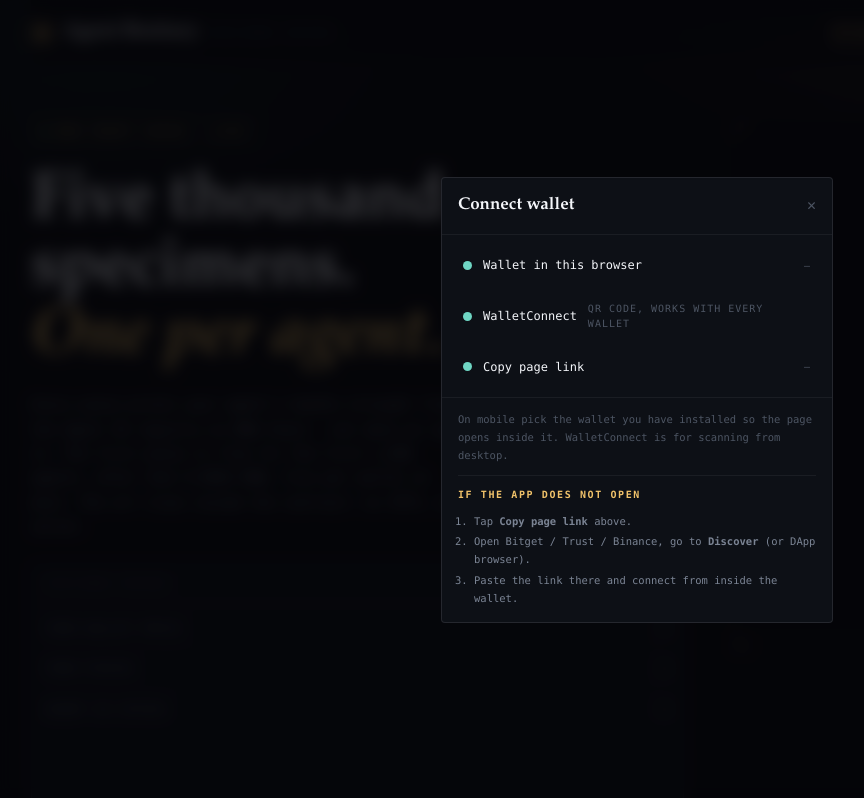
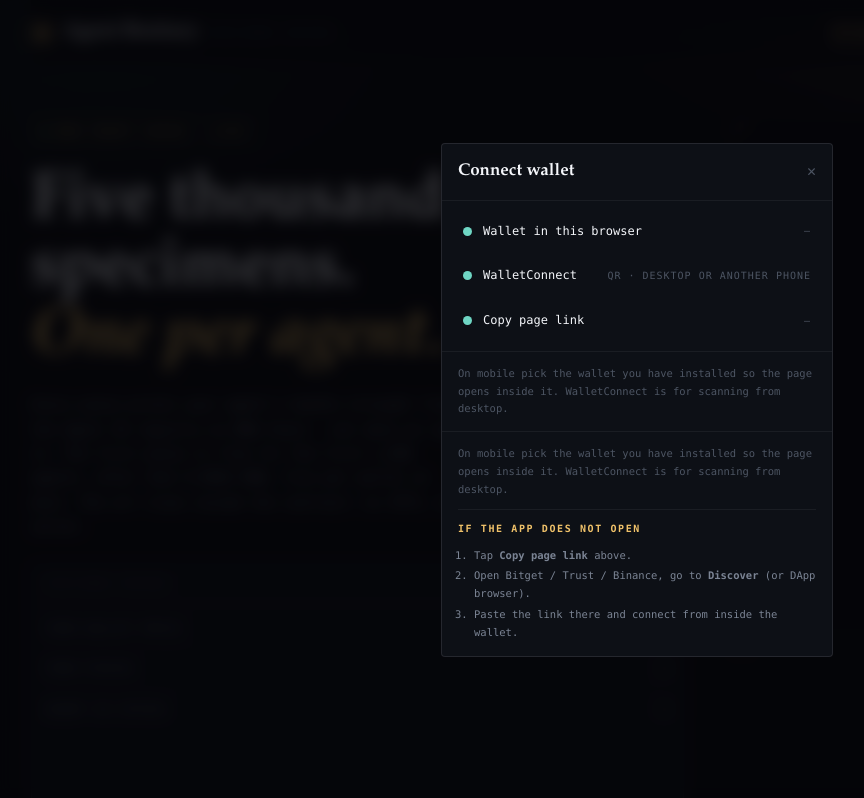
Before and after one commit to AgentBestiary/agentbestiary, a website: page web/index.html in a window 1280 px wide. Both pictures are taken after a click on the button "CONNECT". Shown: the top 798 px of the page, without its empty margins (3-867 px from the left). Drawn offline with nearby package versions, Linux system fonts and the light colour scheme.

Commit message:
Wallet sheet: highlight the detected in-browser wallet, clarify WalletConnect for desktop

```diff
--- a/web/app.js
+++ b/web/app.js
@@ -411,7 +411,7 @@
       },
       {
         nm: T("sheet.wc"),
-        nt: T("sheet.wcNote"),
+        nt: hasInjected ? T("sheet.wcNote") : "QR · desktop or another phone",
         fn: () => connectWalletConnect()
       },
       {
@@ -424,8 +424,20 @@
       }
     ];
     $("sheetList").innerHTML = opts
-      .map((o, i) => `<div class="wrow" data-i="${i}"><span class="dot"></span><span class="nm">${o.nm}</span><span class="nt">${o.nt}</span></div>`)
+      .map((o, i) => {
+        const hot = i === 0 && hasInjected;
+        return `<div class="wrow${hot ? " hot" : ""}" data-i="${i}">
+          <span class="dot"></span><span class="nm">${o.nm}</span>
+          <span class="nt">${hot ? "READY · tap here" : o.nt}</span>
+        </div>`;
+      })
       .join("");
+    const hint = $("sheetHint");
+    if (hint) {
+      hint.textContent = hasInjected
+        ? "Wallet terdeteksi di browser ini — cukup tekan baris pertama."
+        : T("sheet.hint");
+    }
     $("walletSheet").classList.add("open");
     $("sheetList").querySelectorAll(".wrow").forEach((el) => {
       el.onclick = async () => {
--- a/web/index.html
+++ b/web/index.html
@@ -5,7 +5,7 @@
 <meta name="viewport" content="width=device-width, initial-scale=1"/>
 <title>Agent Bestiary — on-chain specimens for .ai Agent IDs</title>
 <meta name="description" content="5,000 specimens on BNB Chain. One free piece per .ai Agent ID, then 0.0003 BNB. Art generated inside the contract. Two-sided market: asks and bids."/>
-<link rel="stylesheet" href="style.css?v=20261026d"/>
+<link rel="stylesheet" href="style.css?v=20261026e"/>
 <meta http-equiv="Cache-Control" content="no-cache, no-store, must-revalidate">
 <script src="https://cdn.jsdelivr.net/npm/ethers@6.13.4/dist/ethers.umd.min.js"></script>
 </head>
@@ -139,6 +139,7 @@
   <div class="sheet">
     <div class="sh"><b data-i18n="sheet.title">Connect wallet</b><span id="sheetClose">✕</span></div>
     <div class="body" id="sheetList"></div>
+    <div class="sf" id="sheetHint">On mobile pick the wallet you have installed.</div>
     <div class="sf">
       <div data-i18n="sheet.hint">On mobile pick the wallet you have installed.</div>
       <div style="margin-top:10px;padding-top:10px;border-top:1px solid var(--line2)">
@@ -155,6 +156,6 @@
 
 <script src="config.js?v=20261026b"></script>
 <script src="i18n.js?v=20261026b"></script>
-<script src="app.js?v=20261026c"></script>
+<script src="app.js?v=20261026d"></script>
 </body>
 </html>
--- a/web/style.css
+++ b/web/style.css
@@ -236,3 +236,7 @@ section { padding: 50px 0 0; }
 
 .sheet .sf ol li { margin-bottom: 2px; }
 .sheet .sf b { font-weight: 600; }
+
+.wrow.hot { border-color: rgba(240,194,106,.55); background: rgba(240,194,106,.08); }
+.wrow.hot .dot { background: var(--amber); box-shadow: 0 0 10px var(--amber); }
+.wrow.hot .nt { color: var(--amber); }
```
